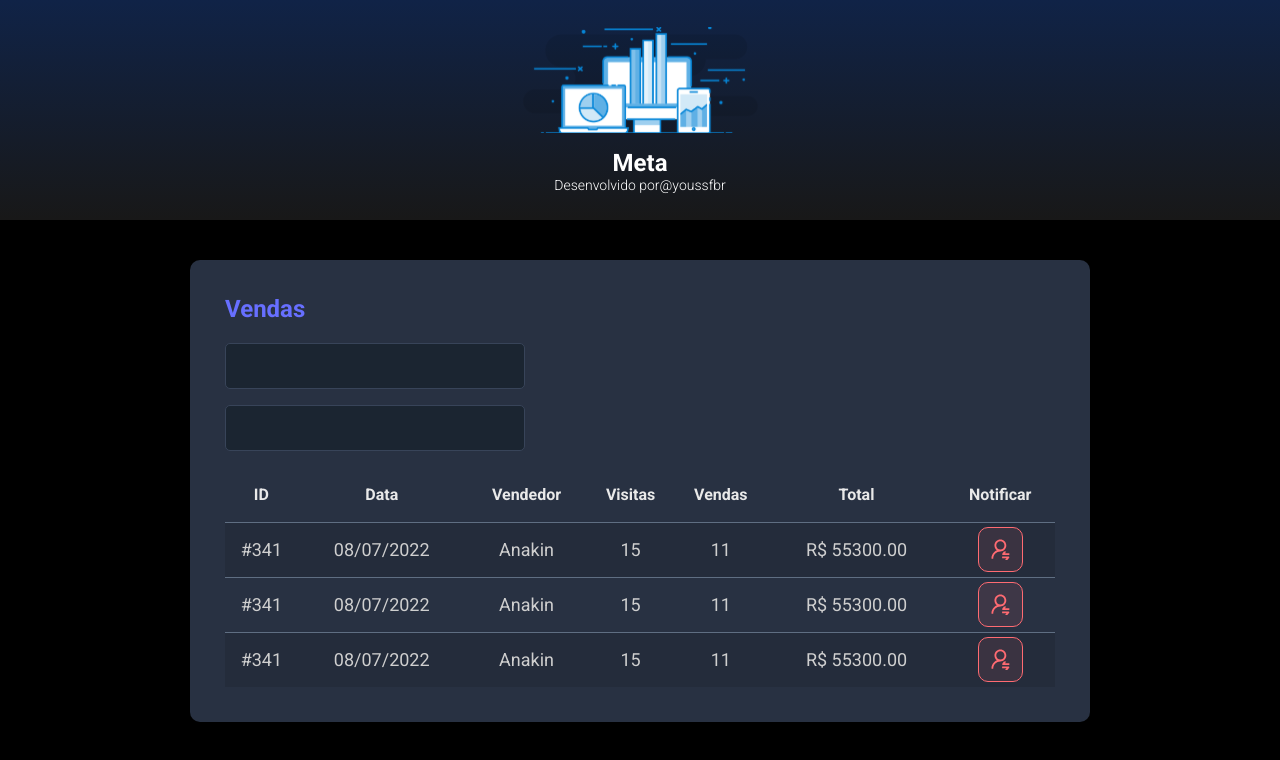
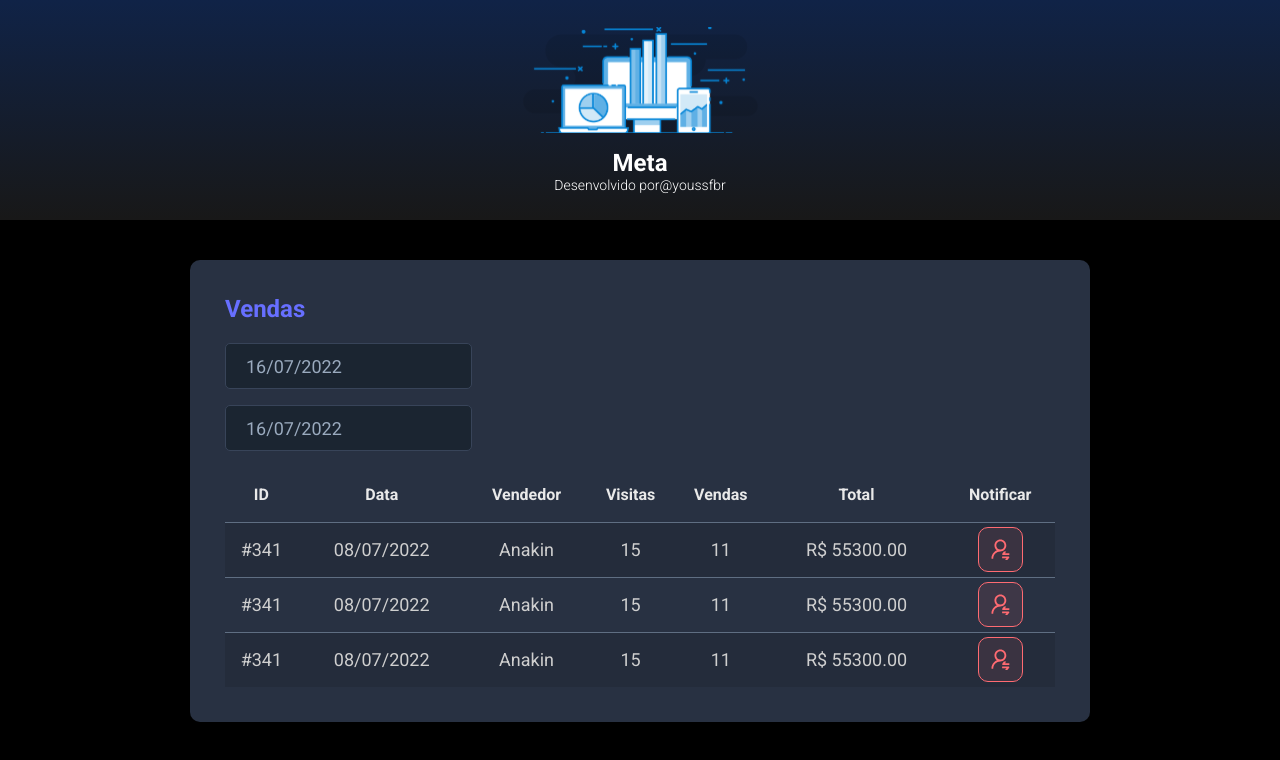
Before and after one commit to youssfbr/meta, a React (Vite) app in the folder frontend/: page / in a window 1280 px wide. Shown: the top 760 px of the page. Built offline with nearby package versions, Linux system fonts and the light colour scheme.

Commit message:
Frontend - Datepicker

```diff
--- a/frontend/package.json
+++ b/frontend/package.json
@@ -9,7 +9,9 @@
     "preview": "vite preview"
   },
   "dependencies": {
+    "@types/react-datepicker": "4.4.2",
     "react": "^18.2.0",
+    "react-datepicker": "4.8.0",
     "react-dom": "^18.2.0"
   },
   "devDependencies": {
--- a/frontend/src/components/SalesCard/index.tsx
+++ b/frontend/src/components/SalesCard/index.tsx
@@ -1,17 +1,28 @@
-import NotificationButton from '../NotificationButton';
-import './styles.css';
+import DatePicker from "react-datepicker";
+import "react-datepicker/dist/react-datepicker.css";
+import NotificationButton from "../NotificationButton";
+import "./styles.css";
 
 function SalesCard() {
-
   return (
     <div className="meta-card">
       <h2 className="meta-sales-title">Vendas</h2>
       <div>
         <div className="meta-form-control-container">
-                <input className="meta-form-control" type="text" />
+          <DatePicker
+            selected={new Date()}
+            onChange={(date: Date) => {}}
+            className="meta-form-control"
+            dateFormat="dd/MM/yyyy"
+          />
         </div>
         <div className="meta-form-control-container">
-                <input className="meta-form-control" type="text" />
+          <DatePicker
+            selected={new Date()}
+            onChange={(date: Date) => {}}
+            className="meta-form-control"
+            dateFormat="dd/MM/yyyy"
+          />
         </div>
       </div>
 
@@ -69,12 +80,10 @@
               </td>
             </tr>
           </tbody>
-
         </table>
       </div>
-
     </div>
-  )
+  );
 }
 
-export default SalesCard
+export default SalesCard;
```
Also changed, not shown: 1 other file (tests, documents, lock files or other folders). Lines whose indentation alone changed are shown as unchanged.
